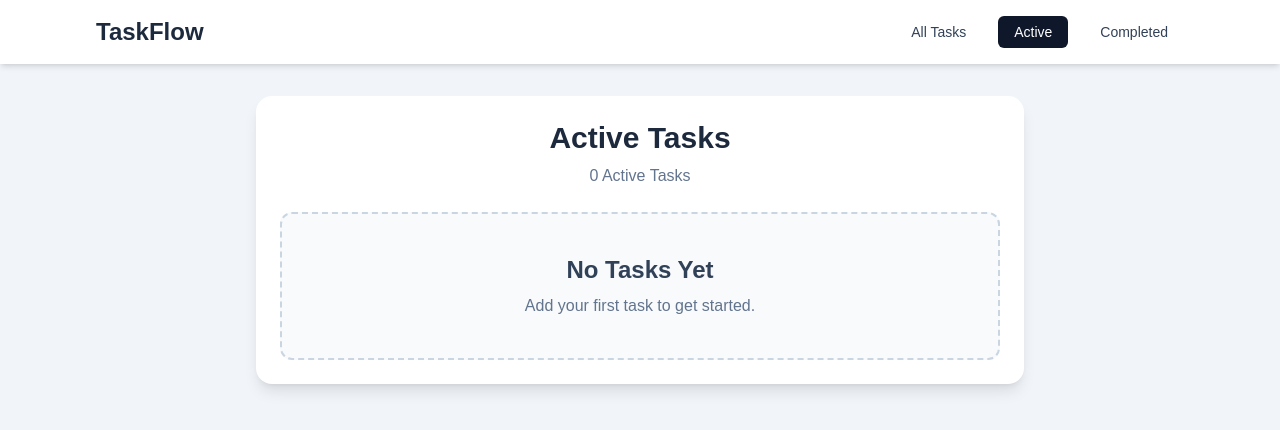
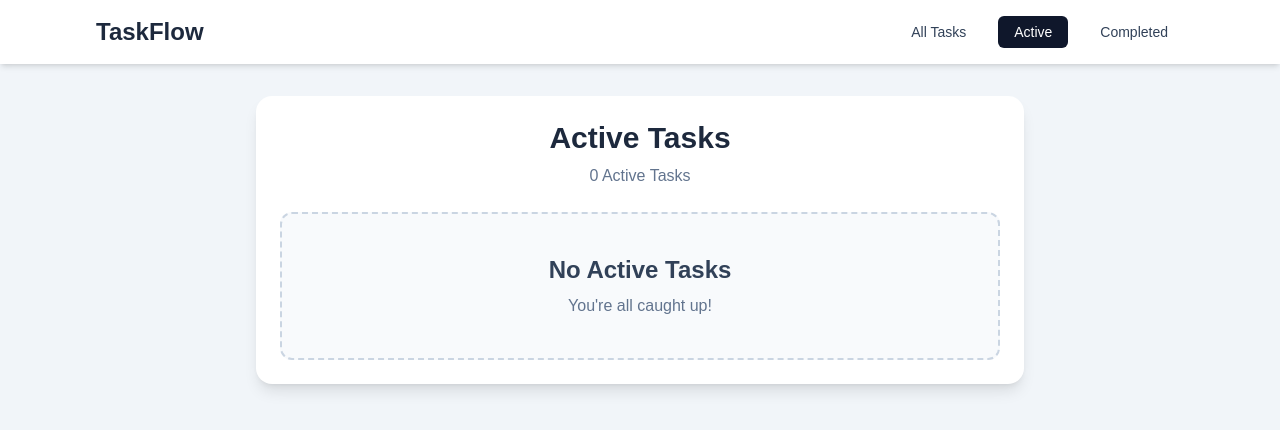
Before and after one commit to comfortmbah/task-manager, a React (Vite) app: page /active in a window 1280 px wide. Shown: the top 430 px of the page. Built offline with nearby package versions, Linux system fonts and the light colour scheme.

Commit message:
Create reusable empty state component

```diff
--- a/src/components/EmptyState.jsx
+++ b/src/components/EmptyState.jsx
@@ -1,14 +1,14 @@
 
 
-const EmptyState = () => {
+const EmptyState = ({ title, message }) => {
   return (
     <div className="rounded-xl border-2 border-dashed border-slate-300 bg-slate-50 p-10 text-center">
         <h2 className="mb-2 text-2xl font-semibold text-slate-700">
-            No Tasks Yet
+            {title}
         </h2>
 
         <p className="text-slate-500">
-            Add your first task to get started.
+            {message}
         </p>
     </div>
   )
--- a/src/pages/ActiveTasks.jsx
+++ b/src/pages/ActiveTasks.jsx
@@ -25,7 +25,10 @@ const ActiveTasks = () => {
         </p>
 
         {activeTasks.length === 0 ? (
-          <EmptyState />
+          <EmptyState
+            title={'No Active Tasks'}
+            message={"You're all caught up!"}
+          />
         ) : (
           <TodoList
             todos={activeTasks}
--- a/src/pages/CompletedTasks.jsx
+++ b/src/pages/CompletedTasks.jsx
@@ -25,7 +25,10 @@ const CompletedTasks = () => {
         </p>
 
         {completedTasks.length === 0 ? (
-          <EmptyState />
+          <EmptyState
+            title={'No Completed Tasks'}
+            message={'Complete a task to see it here.'}
+          />
         ) : (
           <TodoList
             todos={completedTasks}
--- a/src/pages/Home.jsx
+++ b/src/pages/Home.jsx
@@ -47,7 +47,10 @@ const Home = () => {
         </form>
 
         {todos.length === 0 ? (
-          <EmptyState />
+          <EmptyState
+            title={'No Tasks Yet'}
+            message={'Add your first task to get started.'}
+          />
         ) : (
           <TodoList
             todos={todos}
```
